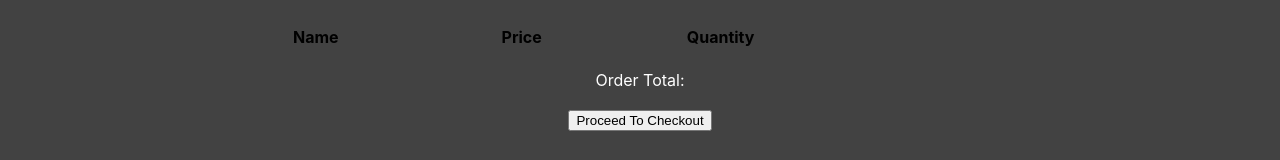
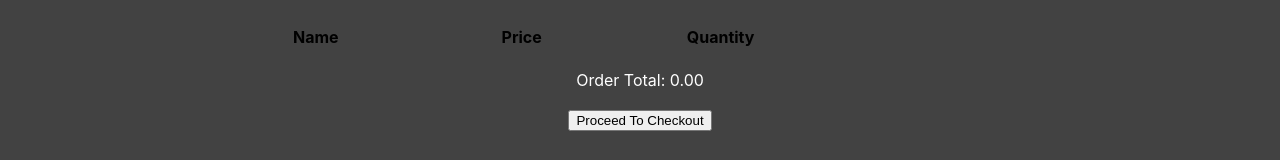
Before and after one commit to austinp252/shopping-cart, a React (Create React App) app: page /Cart in a window 1280 px wide. Shown: the part 140-300 px from the top of the page. Built offline with nearby package versions, Linux system fonts and the light colour scheme.

Commit message:
fixed total on cart

```diff
--- a/src/App.js
+++ b/src/App.js
@@ -13,15 +13,19 @@ import { BrowserRouter, Switch, Route } from 'react-router-dom';
 
 function App() {
   const [cart, setCart] = useState([]);
+  const [total, setTotal] = useState(0.00);
 
   const appendCart = (e, item) => {
     e.preventDefault();
-    console.log(item);
+    //console.log(item);
     setCart(cart.concat(item))
+    setTotal(total+item.cost);
   }
 
-  const removeFromCart = (id) => {
+  const removeFromCart = (id, cost) => {
     const newCart = cart.filter(item => item.id !== id);
+    //console.log('test', cart, newCart);
+    setTotal(total-cost);
     setCart(newCart);
   }
 
@@ -45,7 +49,7 @@ function App() {
             <ItemView getItem={getItem} appendCart={appendCart} />
           </Route>
           <Route exact path='/Cart'>
-            <Cart cart={cart} removeFromCart={removeFromCart} />
+            <Cart cart={cart} removeFromCart={removeFromCart} total={total}/>
           </Route>
         </Switch>
       </BrowserRouter>
--- a/src/components/Cart/Cart.js
+++ b/src/components/Cart/Cart.js
@@ -2,8 +2,8 @@ import React, { useState } from 'react'
 import './Cart.css';
 
 function Cart(props) {
-    const { cart, removeFromCart } = props;
-
+    const { cart, removeFromCart, total } = props;
+    console.log('render cart:', cart);
     return (
         <div className='cart'>
             <h1>Cart</h1>
@@ -20,13 +20,13 @@ function Cart(props) {
                                 <td>{item.name}</td>
                                 <td>{item.cost}</td>
                                 <td>{item.quantity}</td>
-                                <button onClick={() => removeFromCart(item.id)}>Remove Item</button>
+                                <button onClick={() => removeFromCart(item.id, item.cost)}>Remove Item</button>
                             </tr>
                         )
                     })
                 }
             </table>
-            <div className="total">Order Total:</div>
+            <div className="total">Order Total: {total.toFixed(2)}</div>
             <button>Proceed To Checkout</button>
         </div>
     )
--- a/src/components/ItemView/ItemView.js
+++ b/src/components/ItemView/ItemView.js
@@ -17,6 +17,7 @@ function ItemView(props) {
                 <form onSubmit={(e) => {
                     appendCart(e, {
                         name: item.name,
+                        id: item.id,
                         quantity: quantity,
                         cost: quantity * item.price
                     })
```
Also changed, not shown: src/components/Shop/Shop.js (line endings or trailing spaces).
